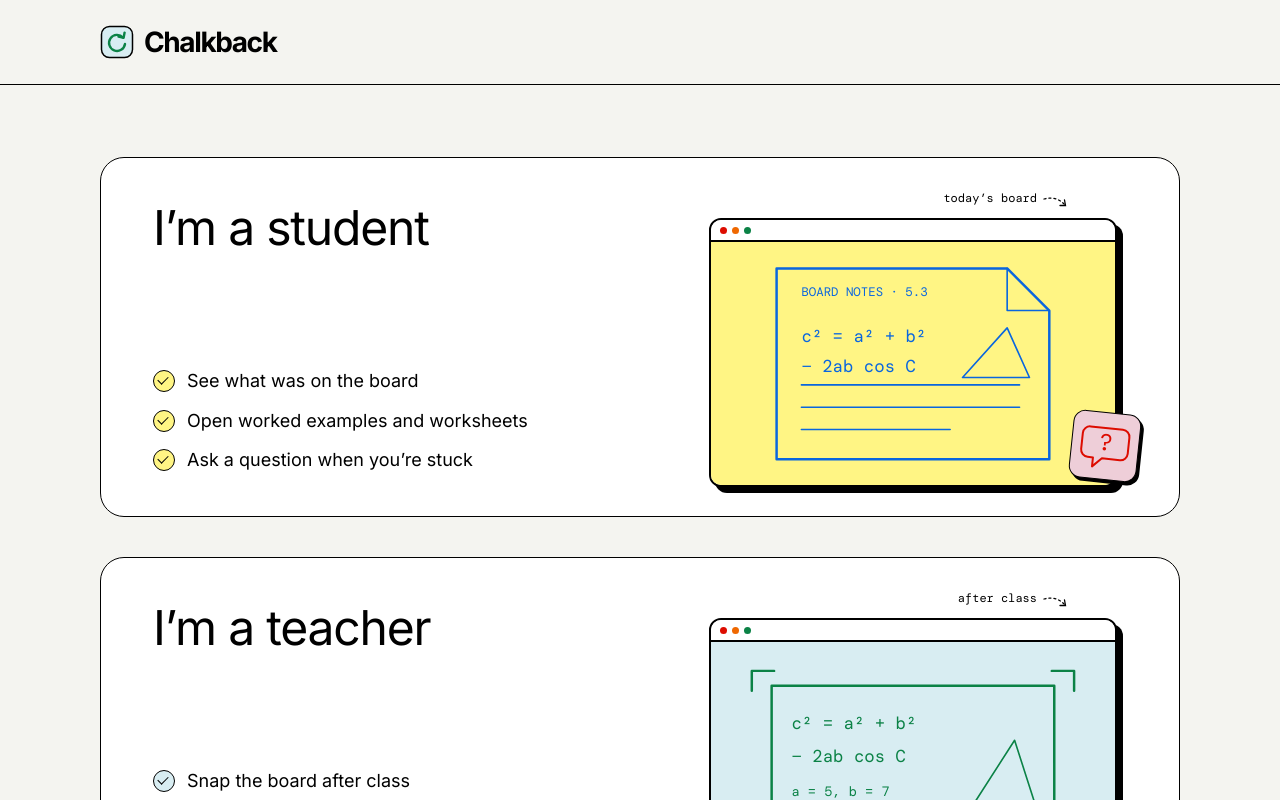
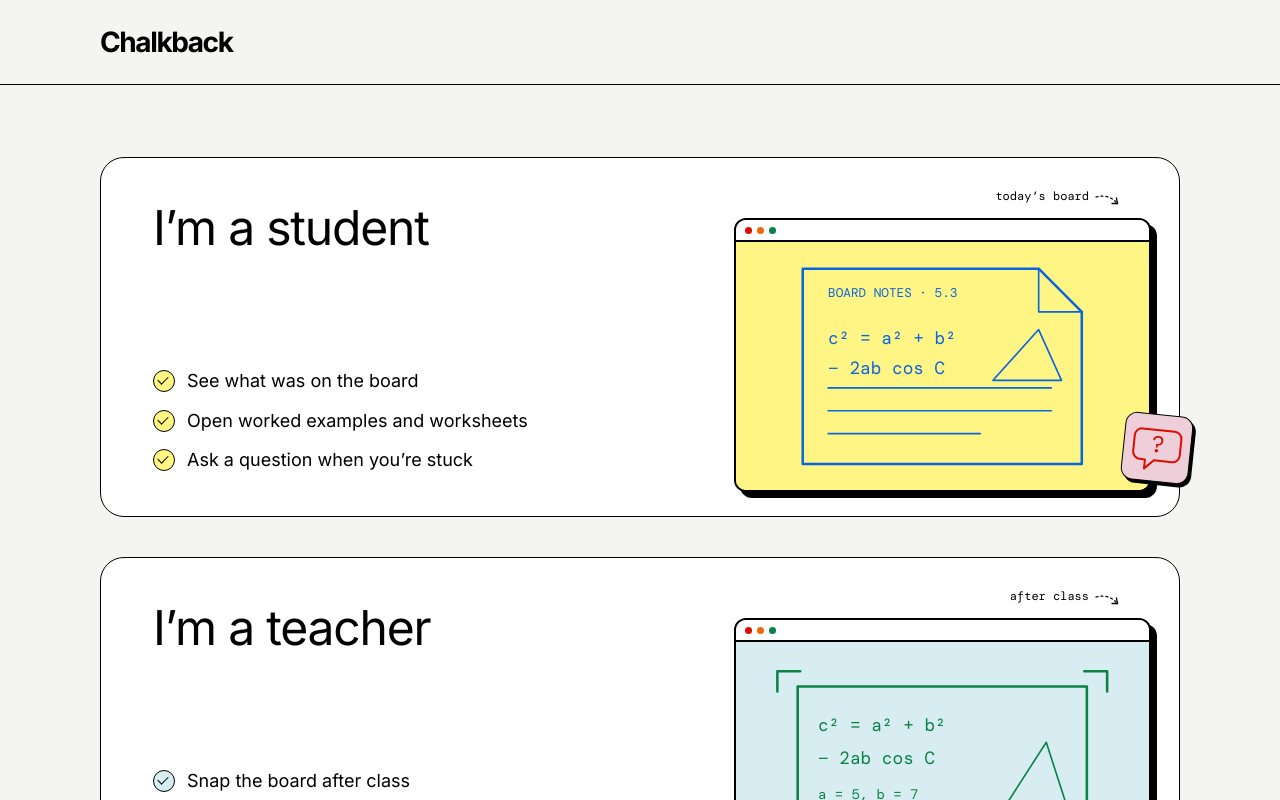
Before and after one commit to cocoj1115/LMD-Math-Archive, a React (Vite) app: page / in a window 1280 px wide. Shown: the top 800 px of the page. Built offline with nearby package versions, Linux system fonts and the light colour scheme.

Commit message:
Remove logo; keep slight illustration overflow everywhere except onboarding
Co-Authored-By: Claude Opus 5.5 <noreply@anthropic.com>
Claude-Session: https://claude.ai/code/session_01R8cphefgTmCQnQLSVwpH4Y

```diff
--- a/src/components/ui.tsx
+++ b/src/components/ui.tsx
@@ -90,13 +90,7 @@ export function Shell({ children, nav = true }: { children: ReactNode; nav?: boo
   return (
     <>
       <header className="topbar no-print">
-        <Link to={session ? '/archive' : '/'} className="wordmark" aria-label={APP_NAME}>
-          {/* logo: a little chalkboard with a "bring it back" arrow, in zine colours */}
-          <svg className="logo" width="34" height="34" viewBox="0 0 34 34" aria-hidden="true">
-            <rect x="1.5" y="1.5" width="31" height="31" rx="8" fill="#D8EDF2" stroke="#000" strokeWidth="1.5" />
-            <path d="M23 12.5A8 8 0 1 0 25 19" fill="none" stroke="#0B8246" strokeWidth="2.4" strokeLinecap="round" />
-            <path d="M18.5 11.5L23.6 12.8L24.6 7.6" fill="none" stroke="#0B8246" strokeWidth="2.4" strokeLinecap="round" strokeLinejoin="round" />
-          </svg>
+        <Link to={session ? '/archive' : '/'} className="wordmark">
           {APP_NAME}
         </Link>
         {session && nav && (
--- a/src/index.css
+++ b/src/index.css
@@ -62,8 +62,7 @@ img { max-width: 100%; }
 .page { max-width: var(--page-w); margin: 0 auto; padding: 0 var(--gutter) 80px; }
 /* Top bar (Gumroad marketplace header) */
 .topbar { max-width: var(--page-w); margin: 0 auto; height: 84px; display: flex; align-items: center; gap: 20px; padding: 0 var(--gutter); }
-.wordmark { display: inline-flex; align-items: center; gap: 10px; font-weight: 700; font-size: 28px; letter-spacing: -0.05em; text-decoration: none; white-space: nowrap; }
-.wordmark .logo { flex: none; }
+.wordmark { font-weight: 700; font-size: 28px; letter-spacing: -0.05em; text-decoration: none; white-space: nowrap; }
 .searchbar { flex: 1; display: flex; align-items: center; gap: 10px; height: 50px; padding: 0 16px; background: var(--surface); border: var(--line); border-radius: var(--radius-input); }
 .searchbar input { flex: 1; border: 0; outline: 0; background: transparent; font-size: 17px; }
 .searchbar:focus-within { outline: 2px solid var(--brand); outline-offset: 1px; }
@@ -198,7 +197,8 @@ a.card:hover, .lift:hover { transform: var(--lift); box-shadow: var(--shadow-hov
 .hero > :not(.hero-art) { max-width: calc(100% - 400px); }
 .hero h1 { margin: 10px 0 12px; max-width: 560px; }
 .hero .sub { max-width: 520px; margin-bottom: 0; }
-.hero .hero-art { position: absolute; right: 40px; top: 50%; transform: translateY(-50%); width: 320px; } /* always inside the card */
+.hero .hero-art { position: absolute; right: 40px; top: -12px; width: 330px; } /* overflows slightly */
+.hero.inside .hero-art { top: 50%; transform: translateY(-50%); width: 320px; } /* onboarding: stays inside */
 
 /* Gumroad cards */
 .bento { display: grid; grid-template-columns: repeat(2, 1fr); gap: 28px; margin-top: 12px; }
@@ -212,9 +212,9 @@ a.gcard:hover { transform: var(--lift); box-shadow: var(--shadow-hover); }
 .gcard h3 { font-size: 38px; margin: 0; max-width: 46%; }
 .gcard .gfoot { max-width: 42%; font-size: 17px; line-height: 1.5; }
 .gcard .gfoot .mono { display: block; margin-top: 10px; color: var(--muted); }
-.gcard .art-window { position: absolute; right: 32px; top: 32px; width: 48%; } /* inside the card */
-.gcard.wide .art-window { width: 30%; right: 40px; top: 32px; }
-.gcard.wide .art-window.second { right: 34%; top: 96px; width: 26%; transform: rotate(-3deg); }
+.gcard .art-window { position: absolute; right: -12px; top: 34px; width: 52%; }
+.gcard.wide .art-window { width: 30%; right: 40px; top: -12px; }
+.gcard.wide .art-window.second { right: 33%; top: 110px; width: 27%; transform: rotate(-3deg); }
 .gcard.wide .gfoot { max-width: 34%; }
 .gcard.wide h3 { max-width: 34%; }
 .gcard .tag { align-self: flex-start; }
@@ -322,8 +322,8 @@ video.cam { width: 100%; border-radius: 12px; background: #000; }
 }
 
 /* Illustration scene: fills the right column, like Gumroad's composed illustrations */
-.scene { position: absolute; top: 32px; right: 40px; bottom: 32px; width: 44%; } /* inside the card */
-.scene .scene-main { position: absolute; top: 28px; right: 22px; width: 86%; }
+.scene { position: absolute; top: 30px; right: -12px; bottom: 30px; width: 46%; }
+.scene .scene-main { position: absolute; top: 30px; right: 40px; width: 84%; }
 .scene .scene-tile { position: absolute; right: 0; bottom: 4px; transform: rotate(6deg); }
 .scene .scene-note { position: absolute; top: 0; right: 70px; display: inline-flex; align-items: center; gap: 6px; font-family: var(--font-mono); font-size: 12px; }
 .scene .scene-note svg { transform: translateY(5px); }
--- a/src/screens/Start.tsx
+++ b/src/screens/Start.tsx
@@ -106,7 +106,7 @@ export function Welcome() {
           Skip intro
         </Link>
       </div>
-      <div className="hero" style={{ marginTop: 56, minHeight: 380, padding: '56px 48px' }}>
+      <div className="hero inside" style={{ marginTop: 56, minHeight: 380, padding: '56px 48px' }}>
         <div className="mono">{s.kicker}</div>
         <h1 style={{ fontSize: 80 }}>{s.title}</h1>
         <p style={{ fontSize: 22, maxWidth: 480 }}>{s.body}</p>
```
Also changed, not shown: 1 other file (tests, documents, lock files or other folders).
